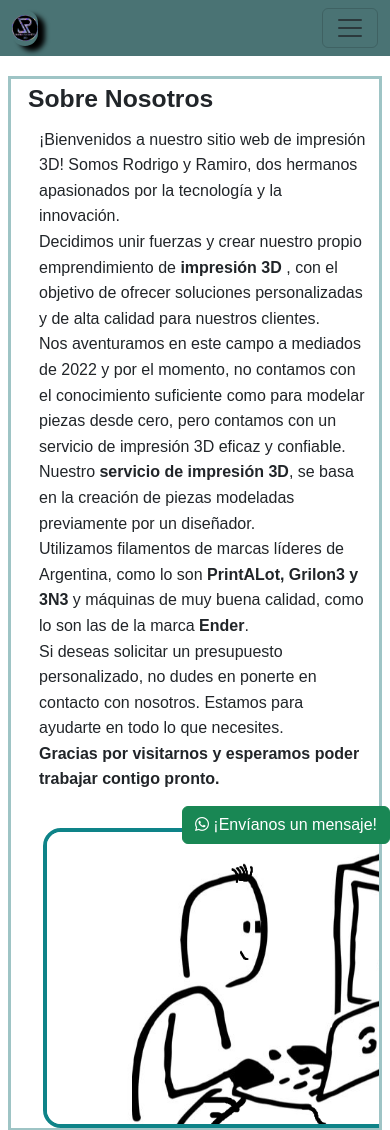
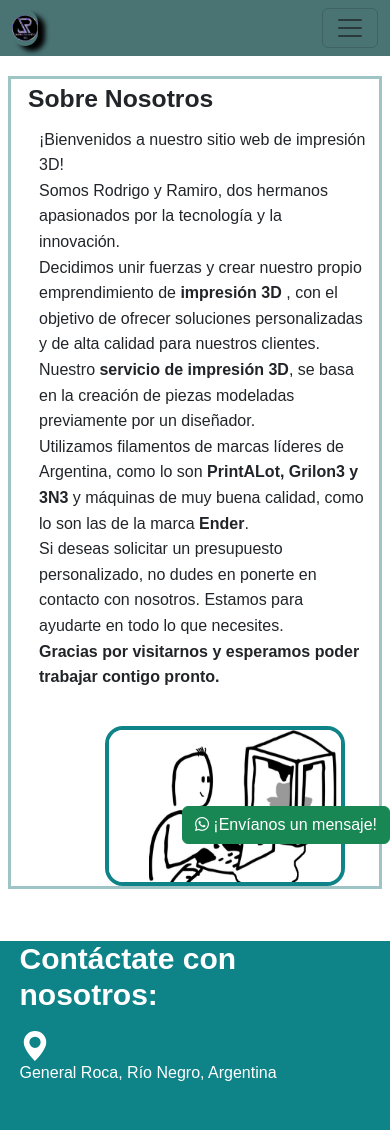
Before and after one commit to MulekiDev/EntregaProyectoFinalRodrigoJuan, a plain HTML site: page pages/nosotros.html in a window 390 px wide. Shown: the top 1130 px of the page. Drawn offline with nearby package versions, Linux system fonts and the light colour scheme.

Commit message:
Solucionamos problemas de redimension de imagen sobre Nosotros

```diff
--- a/pages/nosotros.html
+++ b/pages/nosotros.html
@@ -57,16 +57,16 @@
                 <div class="col-sm-5 col-md-4 col-lg-5">
                     <h2 class="h2SobreNosotros"><strong>Sobre Nosotros</strong></h2>
                     <p class="parrafoSobreNosotros espaciadoTexto">
-                        ¡Bienvenidos a nuestro sitio web de impresión 3D! Somos Rodrigo y Ramiro, dos hermanos apasionados por la tecnología y la innovación. <br>
+                        ¡Bienvenidos a nuestro sitio web de impresión 3D!<br>
+                        Somos Rodrigo y Ramiro, dos hermanos apasionados por la tecnología y la innovación. <br>
                         Decidimos unir fuerzas y crear nuestro propio emprendimiento de <strong>impresión 3D </strong>, con el objetivo de ofrecer soluciones personalizadas y de alta calidad para nuestros clientes. <br>
-                        Nos aventuramos en este campo a mediados de 2022 y por el momento, no contamos con el conocimiento suficiente como para modelar piezas desde cero, pero contamos con un servicio de impresión 3D eficaz y confiable. <br>
                         Nuestro <strong>servicio de impresión 3D</strong>, se basa en la creación de piezas modeladas previamente por un diseñador. <br>
                         Utilizamos filamentos de marcas líderes de Argentina, como lo son <strong> PrintALot, Grilon3 y 3N3</strong> y máquinas de muy buena calidad, como lo son las de la marca <strong>Ender</strong>. <br>
                         Si deseas solicitar un presupuesto personalizado, no dudes en ponerte en contacto con nosotros. Estamos para ayudarte en todo lo que necesites.
                         <br> <!--No se si es una mala practica poner muchos BRs, pero no queria cear una class para darle padding al "gracias por visitarnos"-->
                         <strong>Gracias por visitarnos y esperamos poder trabajar contigo pronto. </strong></p>
                 </div>
-                <div class="col-sm-5 col-md-4 col-lg-5 text-center"><!--FILA 2 COLUMNA DERECHA// SOBRE NOSOTROS-->
+                <div class="derechaSobreNosotros col-sm-5 col-md-4 col-lg-5"><!--FILA 2 COLUMNA DERECHA// SOBRE NOSOTROS-->
                     <img class="imgSobreNosotros" src="../img/imgNosotros.jpeg" alt="Imagen de mate copa del mundo impreso en 3D">
                 </div>
             </div>
--- a/scss/_main.scss
+++ b/scss/_main.scss
@@ -113,6 +113,16 @@ main{
                 width: 500px;
                 margin-left: 20px;
                 margin-top: 20px;
+            }
+            @media (max-width:1190px) {
+                .derechaSobreNosotros{
+                    padding-right: 20%;
+                    padding-left: 20%;
+                }
+                .imgSobreNosotros{
+                    height: 10rem;
+                    width: 15rem;
+                }
             }
         }
     }
```
Also changed, not shown: pages/productos.html (+1 -1 lines), css/style.css, scss/style.css, 2 other files.
